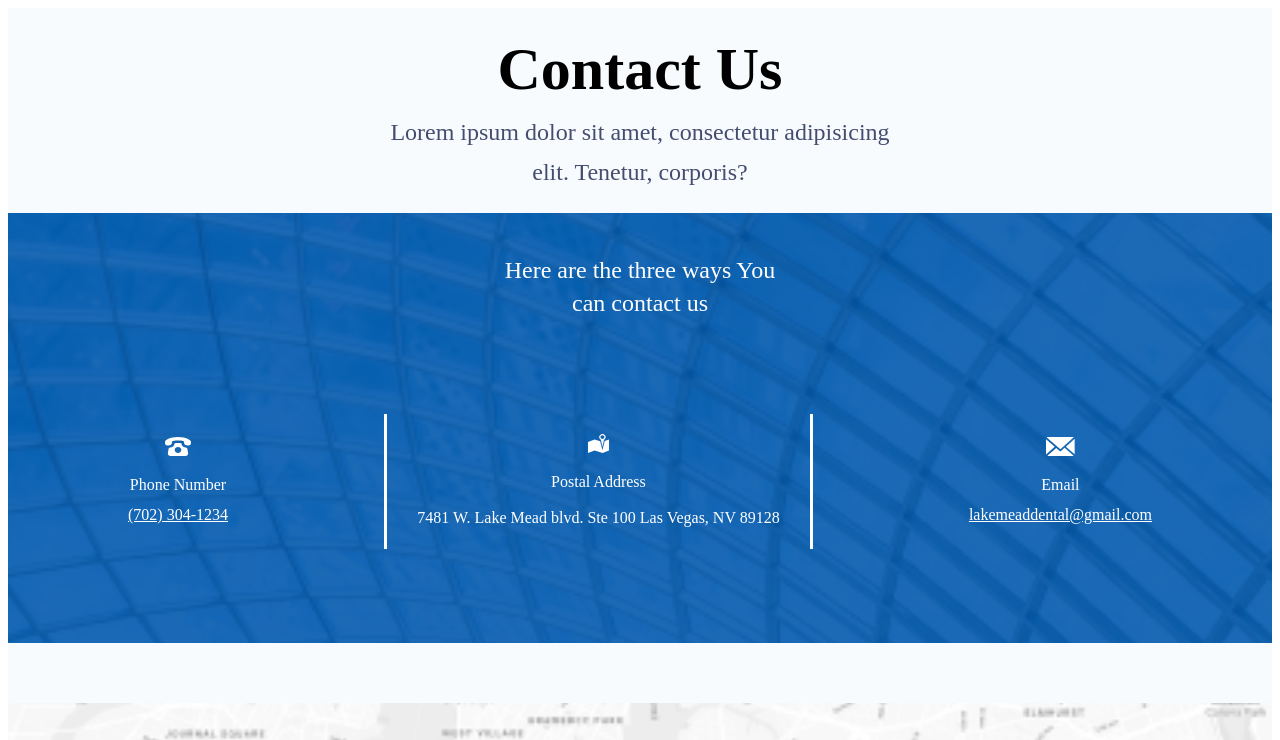
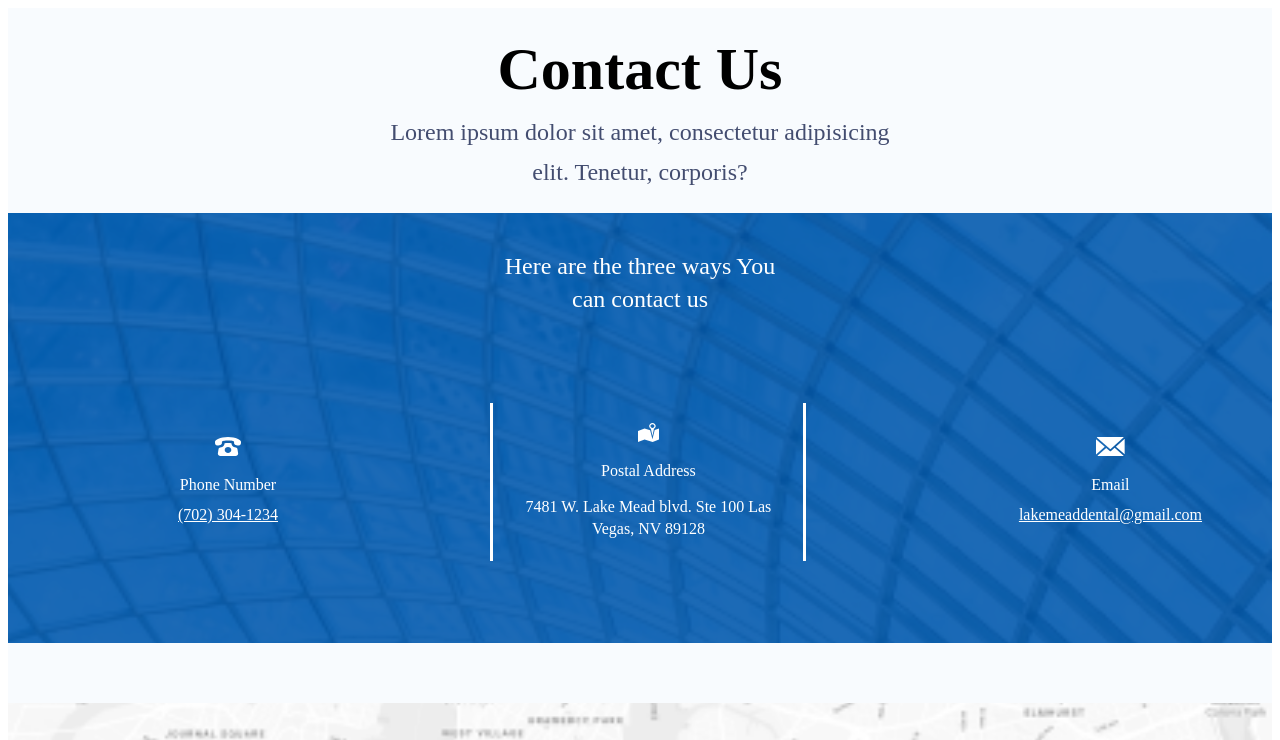
Before and after one commit to idenispankov/lake_mead_dental_next_js, a Next.js app: page /contact-us in a window 1280 px wide. Shown: the top 740 px of the page. Built offline with nearby package versions, Linux system fonts and the light colour scheme.

Commit message:
list contact

```diff
--- a/components/ContactPage/ContactPageComponent.module.css
+++ b/components/ContactPage/ContactPageComponent.module.css
@@ -155,6 +155,7 @@
     min-width: 1024px;
     max-width: 1280px;
     min-height: 150px;
+    margin-left: 100px;
   }
   .icon {
     padding-top: 20px;
@@ -164,9 +165,4 @@
     border-left: 3px solid #fff;
     padding: 0 30px;
   }
-  .contact__phone_link,
-  .contact__address,
-  .contact__email {
-    max-width: 100%;
-  }
 }
```
